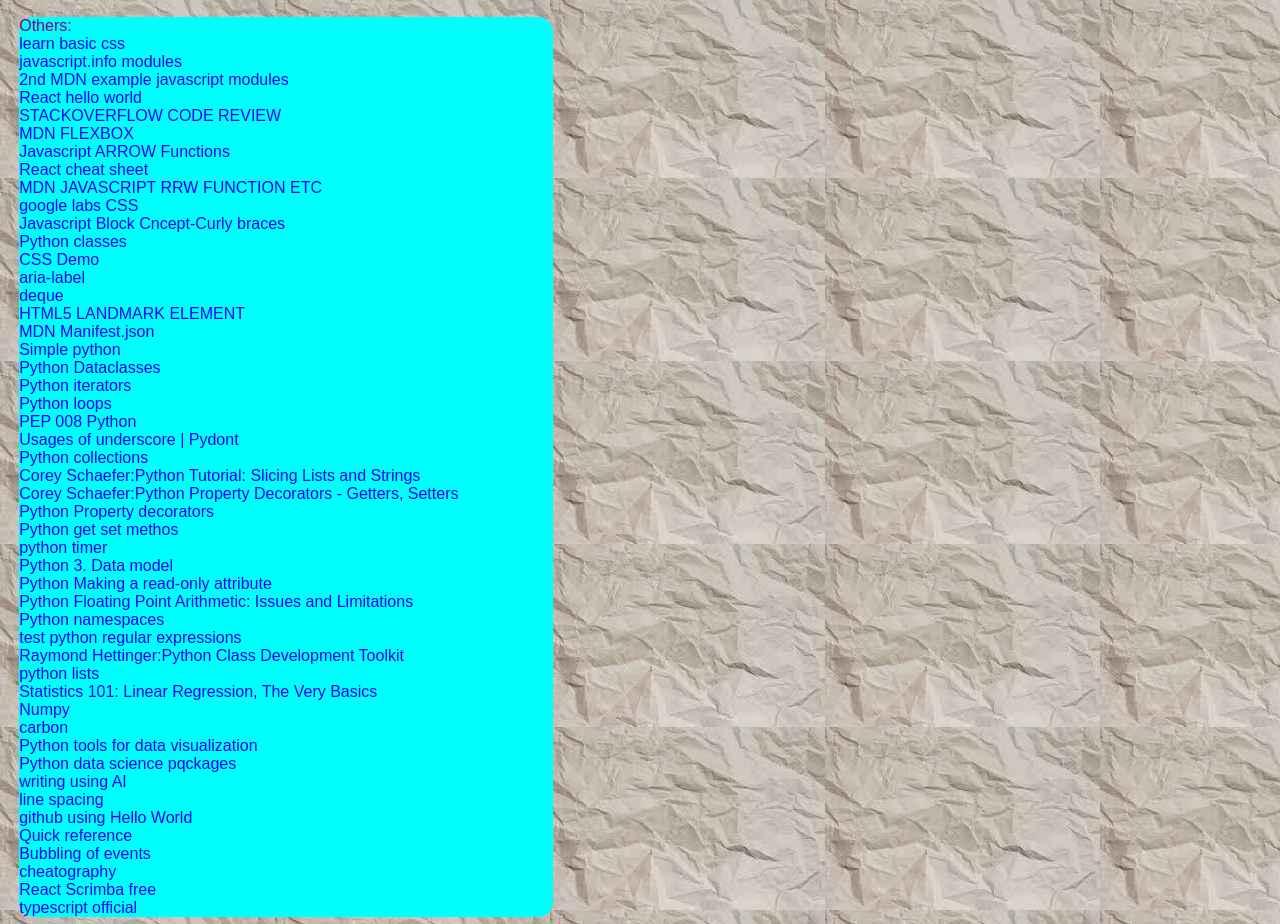
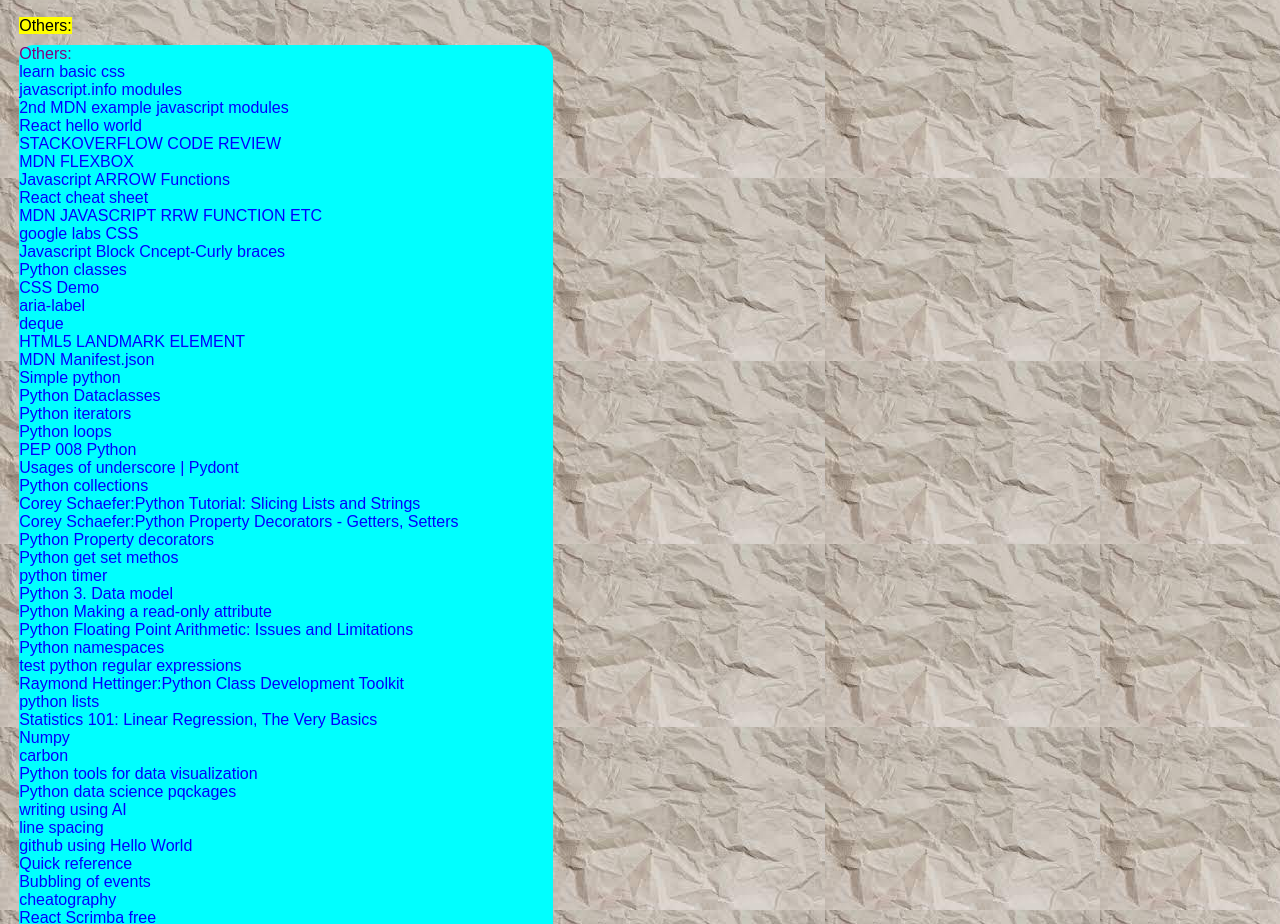
Before and after one commit to jo777750/jo777750.github.io, a browser extension: page index.html in a window 1280 px wide. Shown: the part 371-1295 px from the top of the page. Drawn offline with Linux system fonts and the light colour scheme.

Commit message:
Update index.html

```diff
--- a/index.html
+++ b/index.html
@@ -20,13 +20,15 @@
 <nav id="test">
 <a href="https://today.bnomial.com/?20220720" target="_blank" rel="noreferrer">Today ML Problem</a>
 </nav>
-<br>
-<br>
-
-<section class="my_flexx"></section>  <!-- makes the flex layout  -->
+<br/>
+<br/>
+<!-- makes the flex layout  -->
+<section class="my_flexx"></section>
 <a name="top"></a>
-<h1><a name="Links:"<a>URLs</h1>
-<div id="firstrow"></div> <!-- firstrow -->
+<h1>URLs</h1>
+<mark>Others:</mark>
+<!-- firstrow -->
+<div id="firstrow"></div>
 <!-- secondrow -->
 <mark>Link 1</mark>
 <div id="secondrow"></div>
```
